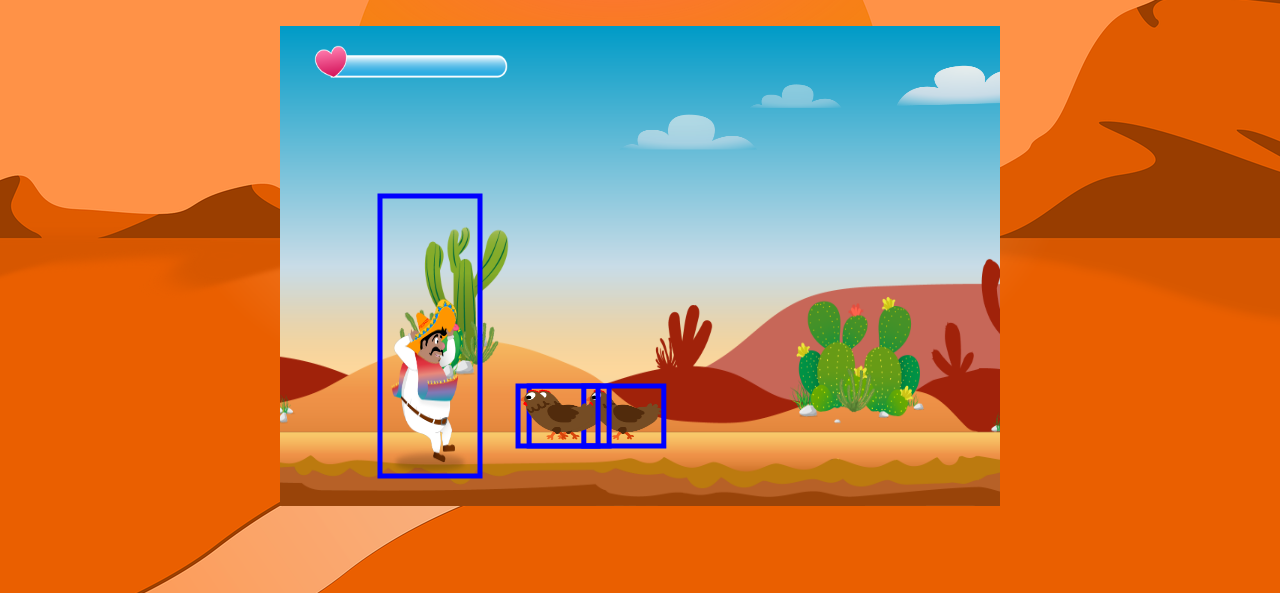
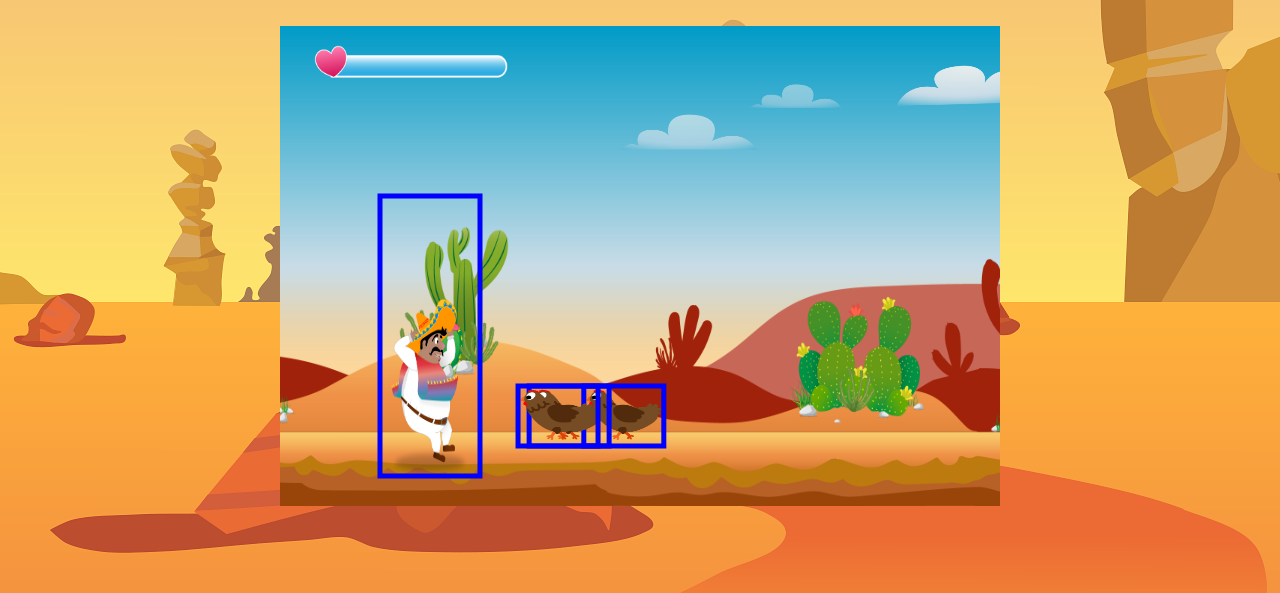
Before and after one commit to FaustoOliveira/El-Pollo-Loco, a plain HTML site: page index.html in a window 1280 px wide. Shown: the part 207-800 px from the top of the page. Drawn offline with Linux system fonts and the light colour scheme; animation ran at ten frames a second.

Commit message:
secUpdate

```diff
--- a/style.css
+++ b/style.css
@@ -10,7 +10,7 @@ body {
   flex-direction: column;
   min-height: 100vh;
   margin: 0;
-  background-image: url("img/5_background/desert_background.png");
+  background-image: url("img/5_background/wueste.png");
   background-position: center;
   font-family: "zabras", Arial, Helvetica, sans-serif;
 }
```
Also changed, not shown: img/5_background/wueste.png (added).
